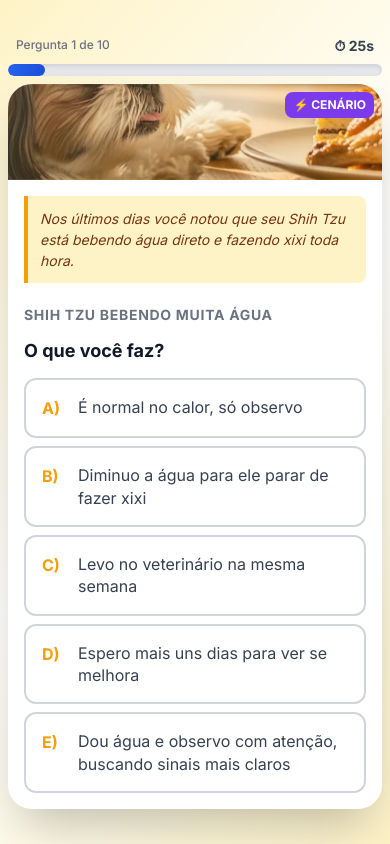
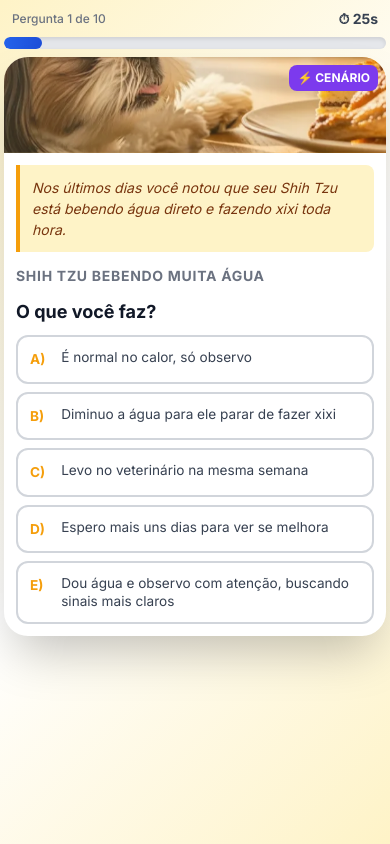
Before and after one commit to ALANVITORIO/shizulanding, a Next.js app: page /quiz/questoes in a window 390 px wide. Built offline with nearby package versions, Linux system fonts and the light colour scheme.

Commit message:
teste mobile

```diff
--- a/src/app/quiz/questoes/page.js
+++ b/src/app/quiz/questoes/page.js
@@ -134,10 +134,10 @@ function QuestionsContent() {
     <div style={{
       minHeight: '100vh',
       display: 'flex',
-      alignItems: 'center',
+      alignItems: isMobile ? 'flex-start' : 'center',
       justifyContent: 'center',
       background: 'linear-gradient(135deg, #FEF3C7 0%, #FFFFFF 50%, #FEF3C7 100%)',
-      padding: isMobile ? '0.5rem' : isLargeScreen ? '1rem' : '1.5rem',
+      padding: isMobile ? '0.5rem 0.25rem 0.25rem 0.25rem' : isLargeScreen ? '1rem' : '1.5rem',
       position: 'relative'
     }}>
       {/* Loading overlay */}
@@ -274,14 +274,14 @@ function QuestionsContent() {
             </div>
           )}
 
-          <div style={{ padding: isMobile ? '1rem' : isTablet ? '1.5rem' : isLargeScreen ? '2rem' : '2.5rem' }}>
+          <div style={{ padding: isMobile ? '0.75rem' : isTablet ? '1.5rem' : isLargeScreen ? '2rem' : '2.5rem' }}>
             {/* Context (para questões de cenário) */}
             {question.context && (
               <div style={{
                 backgroundColor: '#FEF3C7',
                 borderLeft: '4px solid #F59E0B',
                 padding: isMobile ? '0.75rem' : '1rem',
-                marginBottom: isMobile ? '1rem' : isLargeScreen ? '1rem' : '1.5rem',
+                marginBottom: isMobile ? '0.5rem' : isLargeScreen ? '1rem' : '1.5rem',
                 borderRadius: '0 0.5rem 0.5rem 0',
                 fontStyle: 'italic',
                 color: '#78350F',
@@ -293,7 +293,7 @@ function QuestionsContent() {
             )}
 
             {/* Question Title and Text */}
-            <div style={{ marginBottom: isMobile ? '1rem' : isLargeScreen ? '1rem' : '2rem' }}>
+            <div style={{ marginBottom: isMobile ? '0.75rem' : isLargeScreen ? '1rem' : '2rem' }}>
               <h2 style={{
                 fontSize: isMobile ? '0.875rem' : '1rem',
                 fontWeight: 'bold',
@@ -329,9 +329,8 @@ function QuestionsContent() {
 
             {/* Options */}
             <div style={{
-              display: question.type === 'myth' ? 'grid' : 'flex',
-              gridTemplateColumns: question.type === 'myth' ? (isMobile ? '1fr' : 'repeat(2, 1fr)') : 'none',
-              flexDirection: question.type === 'myth' ? 'none' : 'column',
+              display: 'flex',
+              flexDirection: 'column',
               gap: isMobile ? '0.5rem' : isLargeScreen ? '0.5rem' : '0.75rem'
             }}>
               {question.options.map((option, index) => (
@@ -340,7 +339,7 @@ function QuestionsContent() {
                   onClick={() => !showFeedback && handleSelect(option)}
                   disabled={showFeedback}
                   style={{
-                    padding: isMobile ? '1rem' : isLargeScreen ? '1rem' : '1.25rem',
+                    padding: isMobile ? '0.75rem' : isLargeScreen ? '1rem' : '1.25rem',
                     borderRadius: '0.75rem',
                     border: '2px solid',
                     borderColor: selected === option
@@ -381,8 +380,8 @@ function QuestionsContent() {
                       fontWeight: 'bold',
                       color: '#F59E0B',
                       marginRight: '0.75rem',
-                      fontSize: isMobile ? '1rem' : '1rem',
-                      minWidth: '1.5rem'
+                      fontSize: isMobile ? '0.85rem' : '1rem',
+                      minWidth: '1.2rem'
                     }}>
                       {String.fromCharCode(65 + index) + ') ' +
                         (question.type === 'myth'
@@ -391,8 +390,8 @@ function QuestionsContent() {
                     </span>
                     <span style={{
                       flex: 1,
-                      fontSize: isMobile ? '1rem' : '1rem',
-                      lineHeight: '1.4',
+                      fontSize: isMobile ? '0.85rem' : '1rem',
+                      lineHeight: '1.3',
                       color: '#374151'
                     }}>
                       {option.text}
--- a/src/components/QuizResultHeader.js
+++ b/src/components/QuizResultHeader.js
@@ -22,7 +22,7 @@ export default function QuizResultHeader() {
         // Limpar dados após usar para não mostrar em futuras visitas
         setTimeout(() => {
           sessionStorage.removeItem('quizComplete');
-        }, 30000); // Remove após 30 segundos
+        }, 86400000); // Remove após 24 horas
       }
     } catch (error) {
       console.error('Erro ao ler dados do quiz:', error);
--- a/src/components/QuizResultSection.js
+++ b/src/components/QuizResultSection.js
@@ -16,10 +16,10 @@ export default function QuizResultSection() {
         setQuizData(data);
         setIsVisible(true);
 
-        // Limpar dados após usar (30 segundos)
+        // Limpar dados após usar (24 horas)
         setTimeout(() => {
           sessionStorage.removeItem('quizComplete');
-        }, 30000);
+        }, 86400000);
       }
     } catch (error) {
       console.error('Erro ao ler dados do quiz:', error);
```
